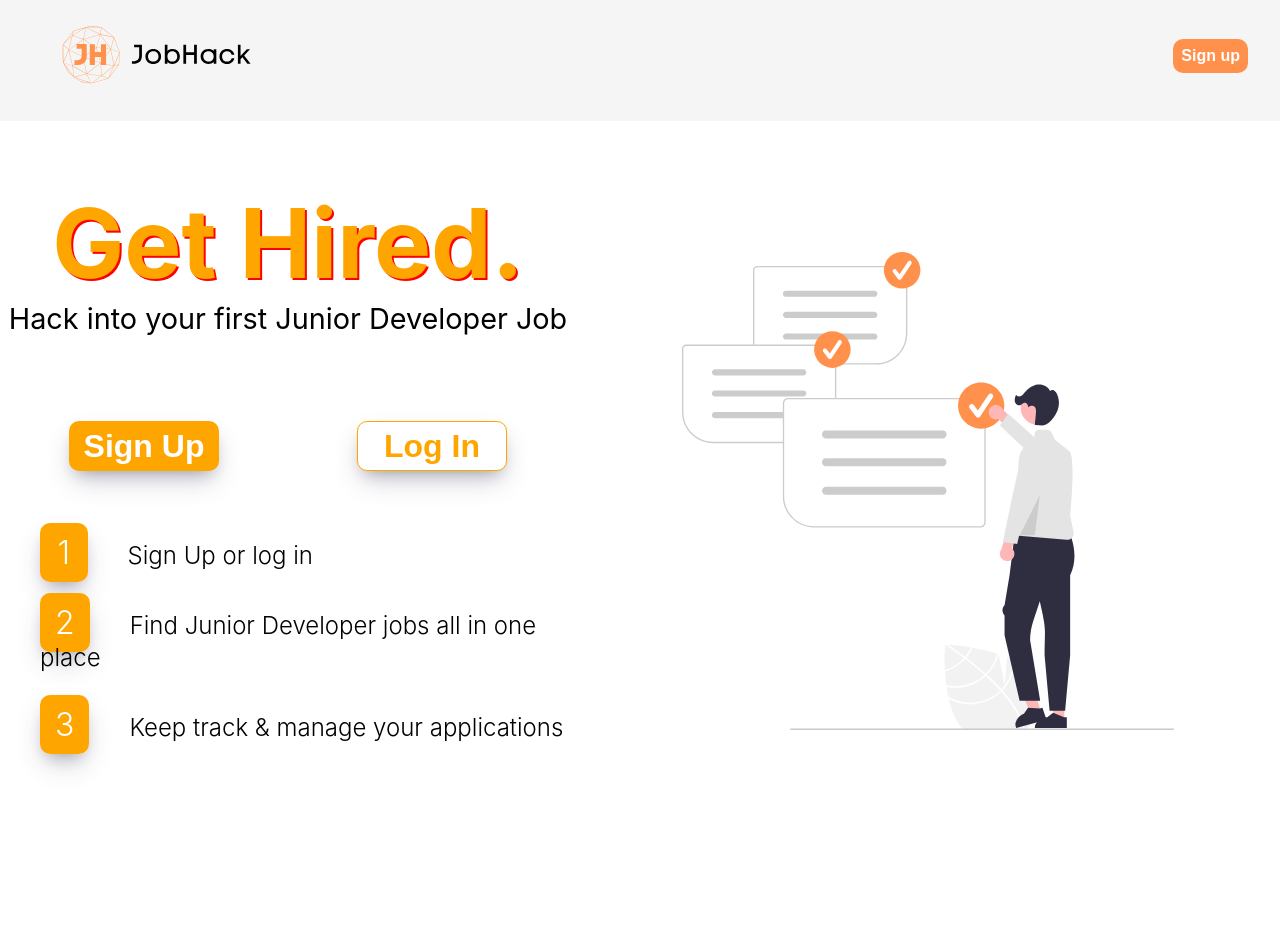
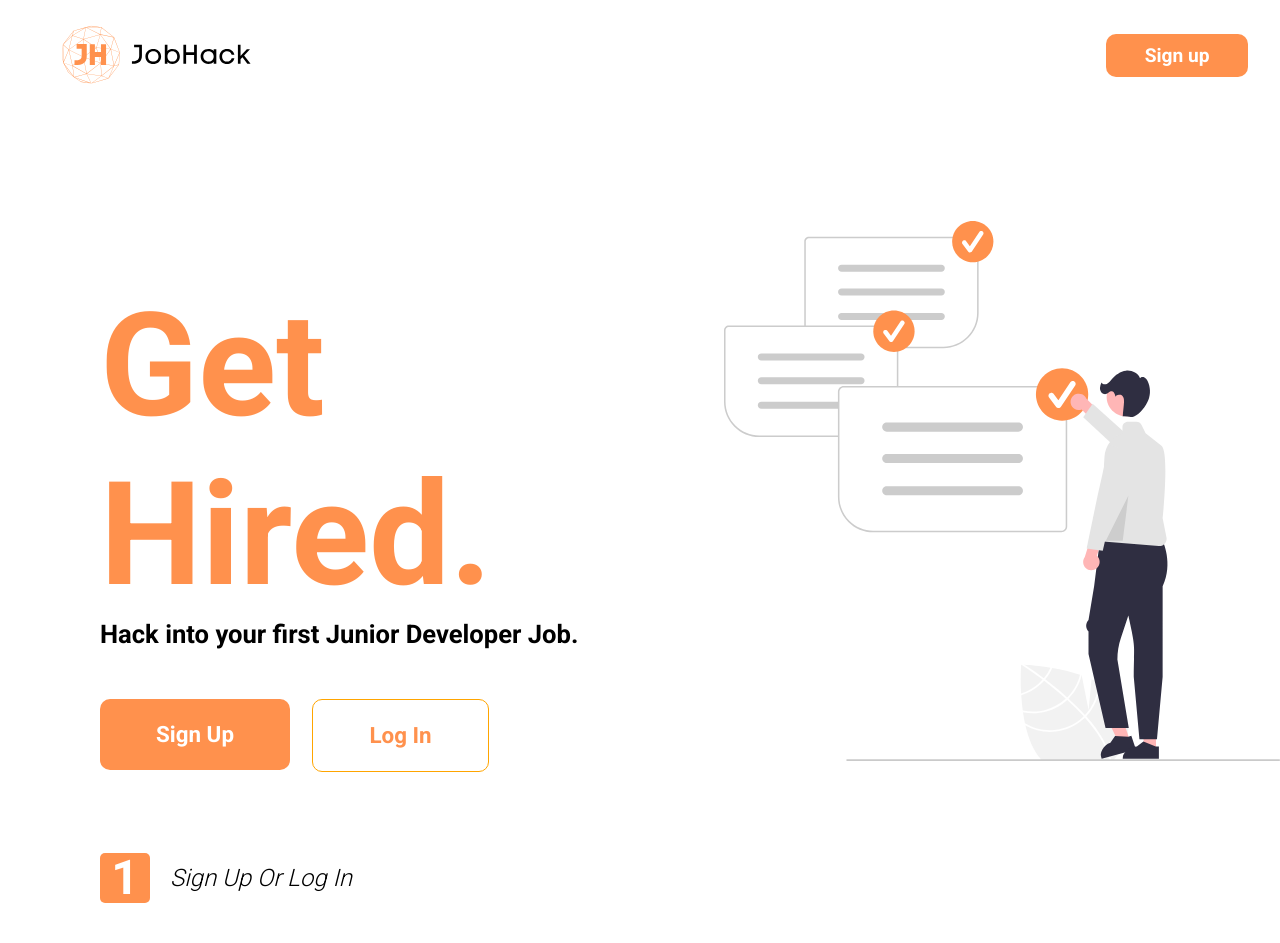
Before and after one commit to james-arn/JobHack-Frontend, a React (Create React App) app: page / in a window 1280 px wide. Shown: the top 943 px of the page. Before the commit the page ends 861 px from the top, so only its background shows below. Built offline with nearby package versions, Linux system fonts and the light colour scheme; no server answers.

Commit message:
home & nav styling

```diff
--- a/src/components/Card/Card.css
+++ b/src/components/Card/Card.css
@@ -32,7 +32,7 @@ a {
     cursor: pointer;
 }
 
-button {
+.button {
     margin-bottom: 20px;
     color: white;
     background-color: #FF914D;
--- a/src/components/Home/home.css
+++ b/src/components/Home/home.css
@@ -0,0 +1,4 @@
+@import url('https://fonts.googleapis.com/css2?family=Poppins:wght@400;600;700&family=Roboto:wght@300;400;500;700&display=swap');
+* {
+    font-family: 'Roboto', sans-serif;
+}
--- a/src/components/Home/home.js
+++ b/src/components/Home/home.js
@@ -2,6 +2,7 @@ import React from "react";
 import styled from "styled-components";
 import homeright from "./homeright.svg";
 import { Link } from "react-router-dom";
+import "./home.css"
 
 const Home = () => {
   return (
@@ -9,7 +10,7 @@ const Home = () => {
       <LeftSide>
         <LeftSideTop>
           <h1>Get Hired.</h1>
-          <p>Hack into your first Junior Developer Job</p>
+          <p>Hack into your first Junior Developer Job.</p>
         </LeftSideTop>
         <LeftSideButtons>
           <Link to="/signup">
@@ -20,7 +21,7 @@ const Home = () => {
           </Link>
         </LeftSideButtons>
         <LeftSideBottom>
-          <ol>
+          {/* <ol>
             <li>
               <span className="listnum1">1</span>Sign Up or log in
             </li>
@@ -32,7 +33,22 @@ const Home = () => {
               <span className="listnum">3</span>Keep track & manage your
               applications
             </li>
-          </ol>
+          </ol> */}
+
+          <div className="bullet-point">
+            <div className="listnum">1</div>
+            <h4 className="bullet-text">Sign Up Or Log In</h4>
+          </div>
+          <div className="bullet-point">
+            <div className="listnum">2</div>
+            <h4 className="bullet-text">Find Junior Developer jobs all
+              in one place</h4>
+          </div>
+          <div className="bullet-point">
+            <div className="listnum"><p style={{textAlign:"center"}}>3</p></div>
+            <h4 className="bullet-text">Keep track & manage your
+              applications</h4>
+          </div>
         </LeftSideBottom>
       </LeftSide>
       <RightSide>
@@ -44,120 +60,106 @@ const Home = () => {
 
 const HomePage = styled.div`
   /* background: grey; */
-  height: 92.5vh;
-  margin: 0;
+  height: 100%;
+  margin: 0 auto;
+  max-width: 1500px;
   padding: 0;
   display: flex;
 `;
 
 const LeftSide = styled.div`
   display: flex;
-  flex-flow: column;
+  flex-direction: column;
+  justify-content: space-around;
   align-items: center;
+  width:50vw;
+  height:50vh;
+  margin-top: 20vh;
+  margin-left: 100px;
 `;
 
 const LeftSideTop = styled.div`
-  width: 45vw;
-  height: 35vh;
-  /* background: yellow; */
+width: 100%;
   h1 {
-    font-family: -apple-system, BlinkMacSystemFont, "Segoe UI", Roboto, Oxygen,
-      Ubuntu, Cantarell, "Open Sans", "Helvetica Neue", sans-serif;
-    color: orange;
-    font-size: 6rem;
-    text-align: center;
-    margin-bottom: 0;
-    text-shadow: 2px 2px #ff0000;
+    font-family: Roboto, sans-serif;
+    color: #FF914D;
+    font-size: 9em;
+    text-align: left;
+    margin: 0;
+    padding: 0;
+    font-weight:bold;
   }
   p {
-    font-family: -apple-system, BlinkMacSystemFont, "Segoe UI", Roboto, Oxygen,
-      Ubuntu, Cantarell, "Open Sans", "Helvetica Neue", sans-serif;
-    text-align: center;
-    font-size: 1.8rem;
-    margin-top: 0;
-    margin-bottom: 100px;
+    font-family: Roboto, sans-serif;
+    text-align: left;
+    font-size: 1.6rem;
+    margin: 0 0 50px 0;
+    padding: 0;
+    font-weight:bold;
   }
 `;
 
 const LeftSideButtons = styled.div`
-  height: 15vh;
-  width: 45vw;
   display: flex;
-  justify-content: space-around;
+  width:100%;
+  margin: 0 0 50px 0;
+
   .btn1 {
-    background: orange;
+    background: #FF914D;
     color: white;
-    padding: 0.25rem 0.75rem;
+    cursor: pointer;
+    padding:1em 2.5em;
+    font-size:1.4rem;
+    margin: 0;
+    border:none;
     border-radius: 10px;
-    border-color: transparent;
-    text-transform: capitalize;
-    font-size: 1rem;
-    cursor: pointer;
-    box-shadow: rgba(50, 50, 93, 0.25) 0px 13px 27px -5px,
-      rgba(0, 0, 0, 0.3) 0px 8px 16px -8px;
-    height: 50px;
-    width: 150px;
-    font-size: 2rem;
+    font-weight: bold;
   }
   .btn2 {
     background: white;
-    color: orange;
-    padding: 0.25rem 0.75rem;
+    color: #FF914D;
+    cursor: pointer;
+    border: 1px solid orange;
+    padding: 1em 2.5em;
+    font-size:1.4rem;
+    margin: 0 0 0 1em;
     border-radius: 10px;
-    border-color: transparent;
-    text-transform: capitalize;
-    font-size: 1rem;
-    cursor: pointer;
-    box-shadow: rgba(50, 50, 93, 0.25) 0px 13px 27px -5px,
-      rgba(0, 0, 0, 0.3) 0px 8px 16px -8px;
-    height: 50px;
-    width: 150px;
-    font-size: 2rem;
-    border: 1px solid orange;
+    font-weight: bold;
   }
 `;
 
 const LeftSideBottom = styled.div`
-  width: 45vw;
-  height: 42.5vh;
   display: flex;
-  justify-content: center;
+  flex-direction:column;
+  width:100%;
+
   ol {
     list-style-type: none;
   }
-  li {
-    font-family: -apple-system, BlinkMacSystemFont, "Segoe UI", Roboto, Oxygen,
-      Ubuntu, Cantarell, "Open Sans", "Helvetica Neue", sans-serif;
-    font-weight: 300;
-    font-size: 1.5rem;
-    margin-bottom: 35px;
-    line-height: 2rem;
+  .bullet-point {
+    display: flex;
+    align-items: center;
   }
+  .bullet-text {
+    align-items:center;
+    font-size:1.5em;
+    font-weight: lighter;
+    font-style: italic;
+  }
+
   .listnum {
-    margin-right: 40px;
-    background: orange;
+    display:flex;
+    justify-content: center;
+    background: #FF914D;
     color: white;
-    padding: 10px 15px;
-    border-radius: 10px;
-    border-color: transparent;
-    text-transform: capitalize;
-    font-size: 1rem;
-    box-shadow: rgba(50, 50, 93, 0.25) 0px 13px 27px -5px,
-      rgba(0, 0, 0, 0.3) 0px 8px 16px -8px;
-    font-size: 2rem;
-  }
-  .listnum1 {
-    margin-right: 40px;
-    background: orange;
-    color: white;
-    padding: 10px 17.5px;
-    border-radius: 10px;
-    border-color: transparent;
-    text-transform: capitalize;
-    font-size: 1rem;
-    box-shadow: rgba(50, 50, 93, 0.25) 0px 13px 27px -5px,
-      rgba(0, 0, 0, 0.3) 0px 8px 16px -8px;
-    font-size: 2rem;
+    width:50px;
+    height:50px;
+    align-items:center;
+    text-align: center;
+    font-size: 3em;
+    margin-right: 20px;
+    font-weight: bold;
+    border-radius: 5px;
   }
 `;
 
@@ -165,12 +167,11 @@ const RightSide = styled.div`
   width: 55vw;
   height: 92.5vh;
   display: flex;
-  justify-content: center;
+  justify-content: flex-end;
   align-items: center;
   flex-wrap: wrap;
-  /* background: green; */
   img {
-    max-width: 70%;
+    max-width: 90%;
     height: auto;
     object-fit: contain;
   }
--- a/src/components/Navbar/NavBar.styled.js
+++ b/src/components/Navbar/NavBar.styled.js
@@ -7,7 +7,8 @@ const Nav = styled.div`
   justify-content: space-between;
   align-items: center;
   flex-wrap: wrap;
-  background: whitesmoke;
+  max-width: 1500px;
+  margin: 0 auto;
 `;
 
 export const Hamburger = styled.div`
--- a/src/components/Navbar/Navbar.css
+++ b/src/components/Navbar/Navbar.css
@@ -1,7 +1,9 @@
-.container {
-  display: flex;
-  align-items: flex-start;
-  background-color: whitesmoke;
-  padding: 0;
-  margin: 0;
+.nav-button {
+  background-color: #FF914D;
+  color: white;
+  padding: 0.5em 2em;
+  border: none;
+  font-size: 1.2rem;
+  border-radius: 10px;
+  font-weight: bold;
 }
--- a/src/components/Navbar/Navbar.js
+++ b/src/components/Navbar/Navbar.js
@@ -2,7 +2,7 @@ import { useState } from "react";
 import { Link } from "react-router-dom";
 import Nav, { Logo, Hamburger, Menu, MenuLink } from "./NavBar.styled";
 import JHNavBarImg from "./JHNavBar.svg";
-
+import "./Navbar.css"
 //if state = logged out
 export const Navbar = ({ user, logOutHandler }) => {
   const [isOpen, setIsOpen] = useState(false);
@@ -23,7 +23,7 @@ export const Navbar = ({ user, logOutHandler }) => {
         <MenuLink to="/find">Find</MenuLink>
         <MenuLink to="/manage">Manage</MenuLink>
         <Link to="/">
-          <button onClick={logOutHandler}>Log out</button>
+          <button className="nav-button" onClick={logOutHandler}>Log out</button>
         </Link>
       </Menu>
     </Nav>
@@ -35,7 +35,7 @@ export const Navbar = ({ user, logOutHandler }) => {
         </Link>
       </Logo>
       <Link to="/signup">
-        <button> Sign up </button>
+        <button className="nav-button"> Sign up </button>
       </Link>
     </Nav>
   );
```
